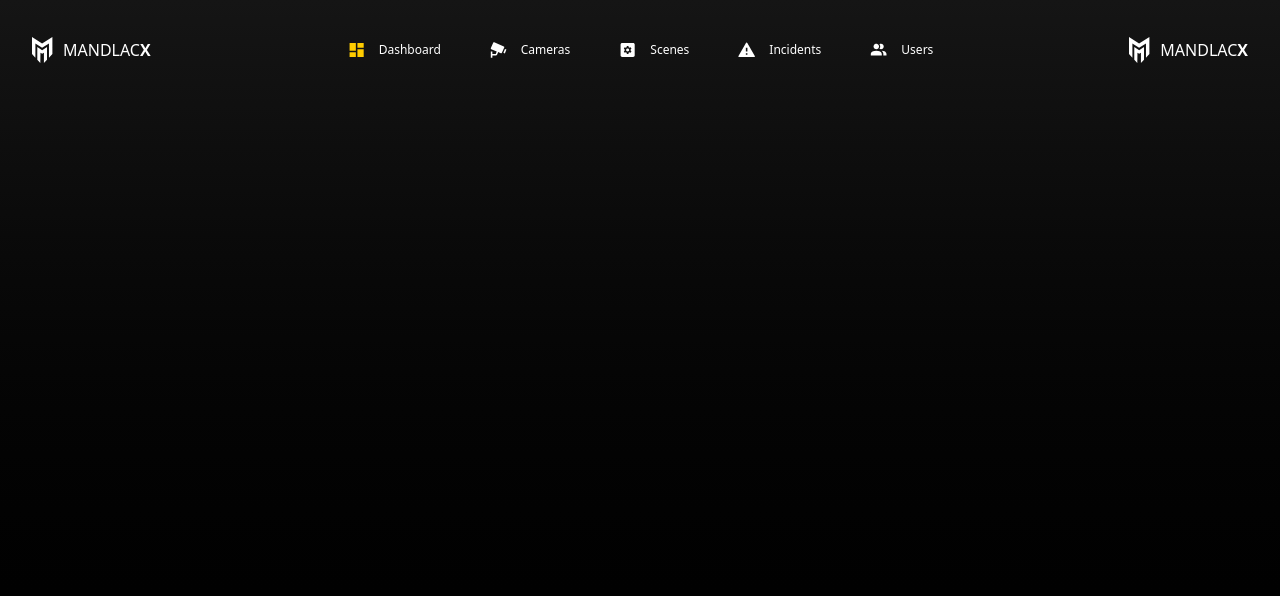
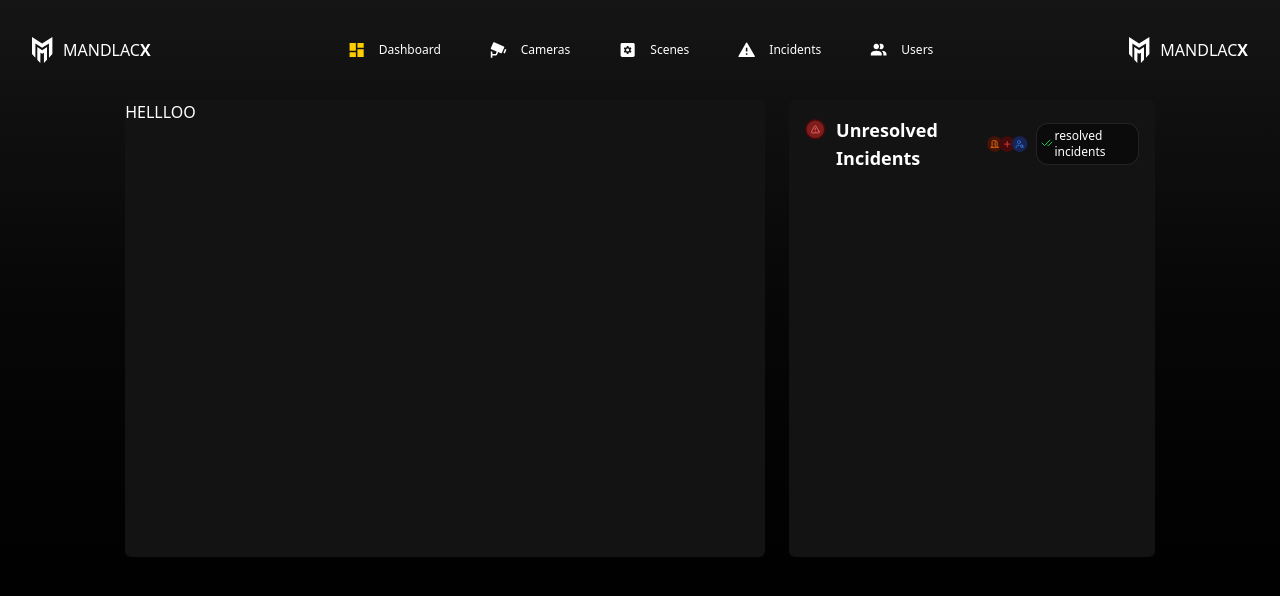
Before and after one commit to sarvansh30/SecureSight--instinctive-studio-assignment, a Next.js app in the folder frontend/: page / in a window 1280 px wide. Shown: the top 596 px of the page. Built offline with nearby package versions, Linux system fonts and the light colour scheme.

Commit message:
Incident panel created

```diff
--- a/frontend/src/app/page.tsx
+++ b/frontend/src/app/page.tsx
@@ -1,9 +1,14 @@
+import CameraPanel from "@/components/CameraPanel";
+import IncidentsPanels from "@/components/IncidentsPanels";
 
 
 export default function Home() {
   return (
     <main className="flex h-screen ">
-
+     <div className="flex gap-6 min-w-full  h-4/7 justify-center">
+            <CameraPanel/>
+            <IncidentsPanels/>
+        </div>
     </main>
   );
 }
--- /dev/null
+++ b/frontend/src/components/CameraPanel.tsx
@@ -0,0 +1,10 @@
+
+const CameraPanel = ()=>{
+    return(
+  <div className='bg-[#131313] w-3/6 rounded-[6px] text-white'>
+    HELLLOO
+  </div>
+    );
+};
+
+export default CameraPanel;
--- a/frontend/src/components/Header.tsx
+++ b/frontend/src/components/Header.tsx
@@ -20,7 +20,7 @@ const Header = () => {
         <div className="flex p-8 justify-between">
             <div className="flex gap-[10px] items-center">
             <LogoIcon className=""/>
-            <p className="text-white text-base font-jakarta  text-base">MANDLAC<span className="font-bold">X</span></p>
+            <p className="text-white text-base font-jakarta ">MANDLAC<span className="font-bold">X</span></p>
             </div>
 
             <nav className="flex items-center ">
@@ -37,7 +37,7 @@ const Header = () => {
 
             <div className="flex gap-[10px] items-center">
             <LogoIcon className=""/>
-            <p className="text-white text-base font-jakarta  text-base">MANDLAC<span className="font-bold">X</span></p>
+            <p className="text-white text-base font-jakarta ">MANDLAC<span className="font-bold">X</span></p>
             </div>
 
         </div>
--- /dev/null
+++ b/frontend/src/components/IncidentsHeader.tsx
@@ -0,0 +1,44 @@
+const IncidentHeader = () => (
+    <div className='flex items-center p-[16px] justify-between '>
+        <div className='flex gap-2'>
+            <svg width="29" height="29" viewBox="0 0 29 29" fill="none" xmlns="http://www.w3.org/2000/svg">
+                <rect x="1" y="1" width="24" height="24" rx="12" fill="#7F1D1D" />
+                <rect x="1" y="1" width="24" height="24" rx="12" stroke="#450A0A" stroke-width="2" />
+                <path d="M13 11.5V13.5M13 15.5H13.005M17.865 16L13.865 8.99999C13.7777 8.84609 13.6513 8.71808 13.4984 8.62902C13.3456 8.53997 13.1719 8.49304 12.995 8.49304C12.8181 8.49304 12.6443 8.53997 12.4915 8.62902C12.3387 8.71808 12.2122 8.84609 12.125 8.99999L8.12496 16C8.03681 16.1527 7.99058 16.3259 7.99097 16.5022C7.99136 16.6785 8.03835 16.8516 8.12719 17.0039C8.21602 17.1562 8.34354 17.2823 8.49681 17.3694C8.65009 17.4565 8.82367 17.5016 8.99996 17.5H17C17.1754 17.4998 17.3477 17.4535 17.4996 17.3656C17.6515 17.2778 17.7776 17.1515 17.8652 16.9995C17.9529 16.8476 17.999 16.6752 17.9989 16.4997C17.9989 16.3243 17.9527 16.1519 17.865 16Z" stroke="#F87171" stroke-linecap="round" stroke-linejoin="round" />
+            </svg>
+
+            <p className='font-semibold text-white font-jakarta text-lg '>Unresolved Incidents</p>
+        </div>
+
+        <div className='flex items-center gap-2'>
+
+                <svg width="52" height="21" viewBox="0 0 52 21" fill="none" xmlns="http://www.w3.org/2000/svg">
+                    <rect width="20" height="20" rx="10" fill="#431407" />
+                    <g clip-path="url(#clip0_1_1669)">
+                        <path d="M10.5 6H12C12.2652 6 12.5196 6.10536 12.7071 6.29289C12.8946 6.48043 13 6.73478 13 7V14M5 14H6.5M6.5 14L9.879 14.8445C9.95269 14.8629 10.0296 14.8642 10.1039 14.8484C10.1782 14.8326 10.2479 14.8001 10.3078 14.7534C10.3676 14.7066 10.416 14.6469 10.4493 14.5786C10.4827 14.5104 10.5 14.4354 10.5 14.3595V6.28098C10.4999 6.12907 10.4652 5.97868 10.3985 5.84218C10.3318 5.70569 10.2349 5.58618 10.1152 5.49273C9.99541 5.39928 9.85592 5.33435 9.70732 5.30285C9.55871 5.27136 9.40488 5.27414 9.2575 5.31098L7.2575 5.81098C7.04116 5.86505 6.8491 5.98989 6.71185 6.16564C6.5746 6.3414 6.50003 6.55798 6.5 6.78098V14ZM10.5 14H15M9 10V10.005" stroke="#F97316" stroke-linecap="round" stroke-linejoin="round" />
+                    </g>
+                    <rect x="16" width="20" height="20" rx="10" fill="#450A0A" />
+                    <path d="M22.5 10H29.5M26 6.5V13.5" stroke="#EF4444" stroke-linecap="round" stroke-linejoin="round" />
+                    <rect x="32" width="20" height="20" rx="10" fill="#172554" />
+                    <path d="M41.15 11.5H39.5C38.9696 11.5 38.4609 11.7107 38.0858 12.0858C37.7107 12.4609 37.5 12.9696 37.5 13.5V14.5M46.5 14.5L45.55 13.55M43 7.5C43 8.60457 42.1046 9.5 41 9.5C39.8954 9.5 39 8.60457 39 7.5C39 6.39543 39.8954 5.5 41 5.5C42.1046 5.5 43 6.39543 43 7.5ZM46 12.5C46 13.3284 45.3284 14 44.5 14C43.6716 14 43 13.3284 43 12.5C43 11.6716 43.6716 11 44.5 11C45.3284 11 46 11.6716 46 12.5Z" stroke="#3B82F6" stroke-linecap="round" stroke-linejoin="round" />
+                    <defs>
+                        <clipPath id="clip0_1_1669">
+                            <rect width="12" height="12" fill="white" transform="translate(4 4)" />
+                        </clipPath>
+                    </defs>
+                </svg>
+
+
+            <div className='flex bg-[#0B0B0B] rounded-xl p-1 items-center border border-white/10'>
+            <svg width="18" height="18" viewBox="0 0 14 14" fill="none" xmlns="http://www.w3.org/2000/svg">
+                <path d="M9 3L3.5 8.5L1 6M11 5L7.25 8.75L6.5 8" stroke="#22C55E" stroke-linecap="round" stroke-linejoin="round" />
+            </svg>
+            <p className='text-white text-xs'>resolved incidents</p>
+            </div>
+
+        </div>
+
+    </div>
+);
+
+export default IncidentHeader;
--- /dev/null
+++ b/frontend/src/components/IncidentsPanels.tsx
@@ -0,0 +1,23 @@
+import Image from 'next/image';
+import IncidentHeader from './IncidentsHeader';
+
+type Incident = {
+    id: number,
+    type: string;
+    tsStart: string;
+    tsEnd: string;
+    thumbnailUrl: string;
+};
+
+
+const IncidentsPanels = () => {
+
+    return (
+        <div className='bg-[#131313] w-2/7 rounded-[6px]'>
+            <IncidentHeader />
+
+        </div>
+    );
+};
+
+export default IncidentsPanels;
--- /dev/null
+++ b/package.json
@@ -0,0 +1,5 @@
+{
+  "dependencies": {
+    "react-icons": "^5.5.0"
+  }
+}
```
Also changed, not shown: 1 other file (tests, documents, lock files or other folders).
